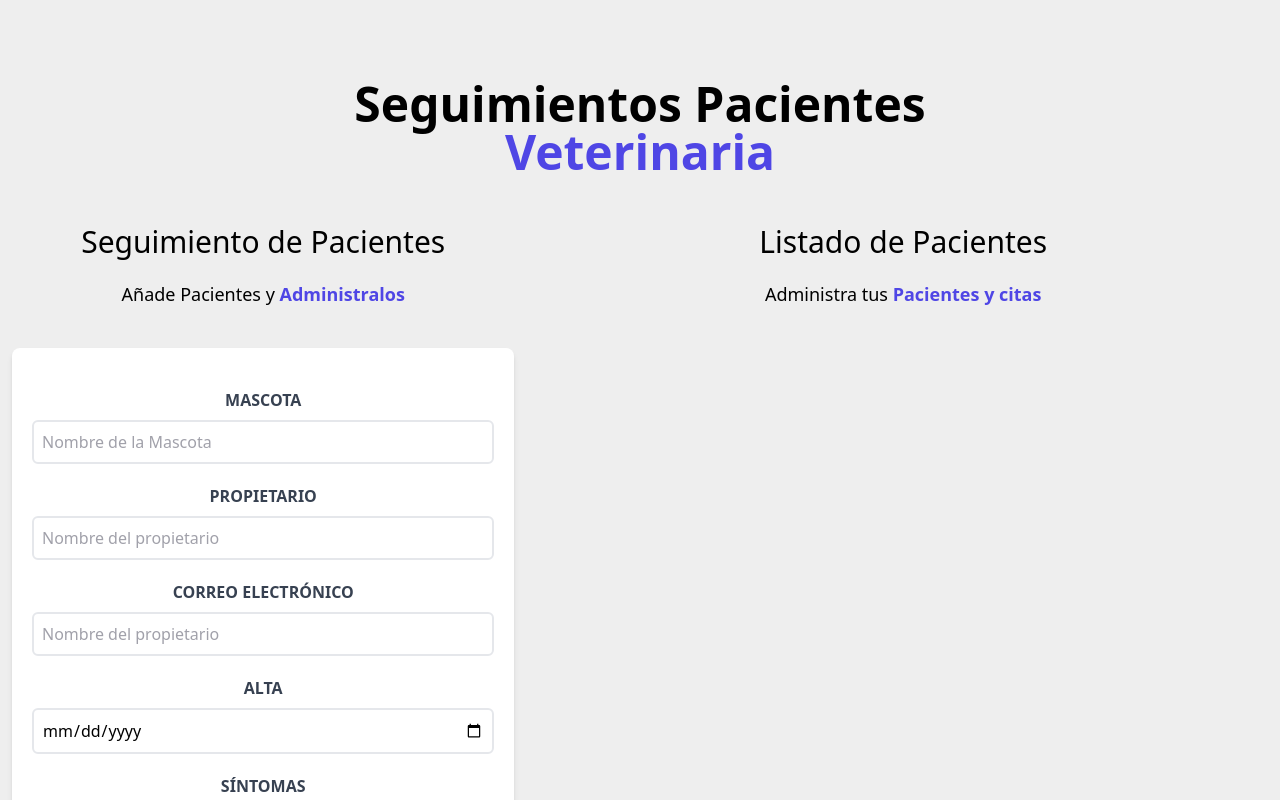
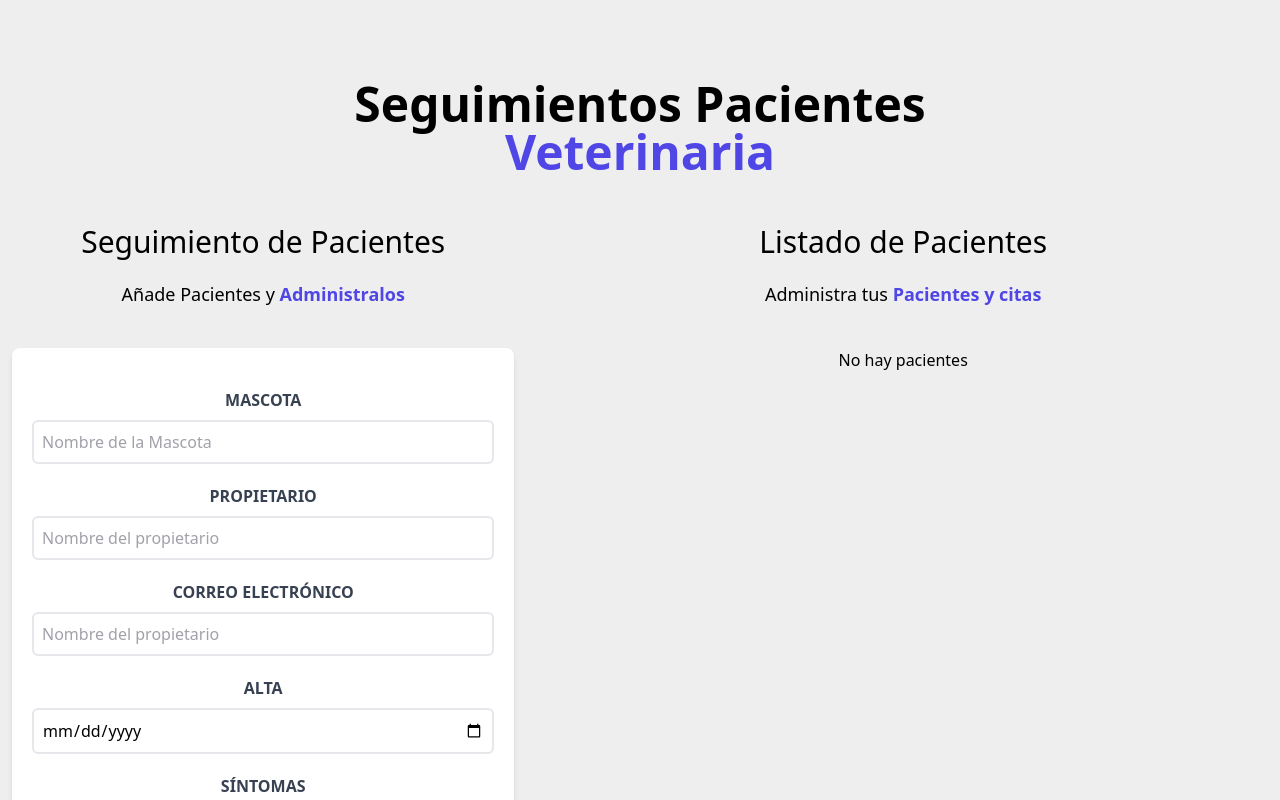
Before and after one commit to santiav/pacientes-veterinaria, a React (Vite) app: page / in a window 1280 px wide. Shown: the top 800 px of the page. Built offline with nearby package versions, Linux system fonts and the light colour scheme.

Commit message:
Renderización condicional

```diff
--- a/src/components/ListadoPacientes.jsx
+++ b/src/components/ListadoPacientes.jsx
@@ -1,14 +1,21 @@
 import Paciente from "./Paciente"
 
 const ListadoPacientes = ({pacientesAgregados}) => {
+
     return (
         <div className="md:w-1/2 lg:w-3/5 md:h-screen overflow-scroll">
+
             <h2 className="text-3xl text-center">Listado de Pacientes</h2>
+
             <p className="text-lg mt-5 text-center mb-10">
                 Administra tus {''}
                 <span className="text-indigo-600 font-bold">Pacientes y citas</span>
             </p>
 
+
+            {pacientesAgregados && pacientesAgregados.length ? (
+
+                <>
                     {pacientesAgregados.map( item => {
                         return (
                             <Paciente
@@ -17,6 +24,8 @@ const ListadoPacientes = ({pacientesAgregados}) => {
                             />
                         )
                     })}
+                </>
+            ) : "No hay pacientes"}
 
         </div>
     )
```
Lines whose indentation alone changed are shown as unchanged.
